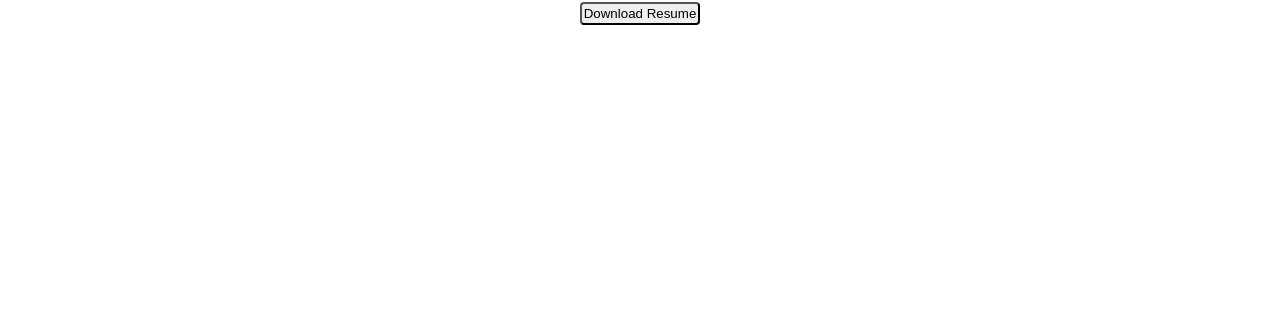
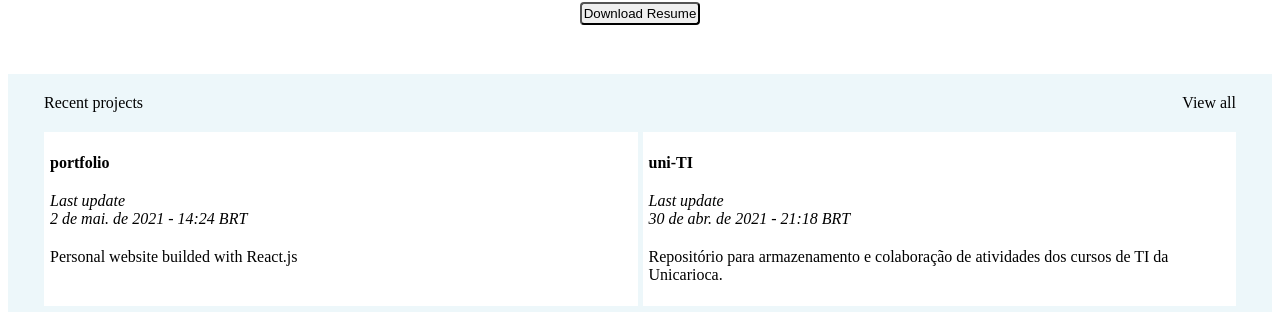
Before and after one commit to viniciusoliveiras/portfolio, a Next.js app: page /home in a window 1280 px wide. Shown: the part 680-997 px from the top of the page. Before the commit the page ends 800 px from the top, so only its background shows below. Built offline with nearby package versions, Linux system fonts and the light colour scheme.

Commit message:
RecentProjects

```diff
--- /dev/null
+++ b/src/components/RecentProjects.tsx
@@ -0,0 +1,46 @@
+import Link from 'next/link';
+import { Flex, Text, Grid } from '@chakra-ui/react';
+
+export function RecentProjects() {
+  return (
+    <Flex mt='24' px='36' flex='1' bgColor='#EDF7FA' flexDirection='column' >
+      <Flex justify='space-between' flex='1' mt='4'>
+        <Text fontSize='xl'>Recent projects</Text>
+        <Link href='/projects'>
+          <Text color='cyan.500'>View all</Text>
+        </Link>
+      </Flex>
+
+      <Grid templateColumns='repeat(2, 1fr)' mt='4' gap={5} mb='6'>
+        <Flex bgColor='white' flexDirection='column' p='6'>
+          <Text fontSize='2xl' fontWeight='bold'>
+            portfolio
+          </Text>
+
+          <Flex my='4' flexDirection='column'>
+            <Text as='i'>Last update</Text>
+            <Text as='i'>2 de mai. de 2021 - 14:24 BRT</Text>
+          </Flex>
+
+          <Text>Personal website builded with React.js</Text>
+        </Flex>
+
+        <Flex bgColor='white' flexDirection='column' p='6'>
+          <Text fontSize='2xl' fontWeight='bold'>
+            uni-TI
+          </Text>
+
+          <Flex my='4' flexDirection='column'>
+            <Text as='i'>Last update</Text>
+            <Text as='i'>30 de abr. de 2021 - 21:18 BRT</Text>
+          </Flex>
+
+          <Text>
+            Repositório para armazenamento e colaboração de atividades dos
+            cursos de TI da Unicarioca.
+          </Text>
+        </Flex>
+      </Grid>
+    </Flex>
+  );
+}
--- a/src/pages/home.tsx
+++ b/src/pages/home.tsx
@@ -2,13 +2,14 @@ import Head from 'next/head';
 import { useEffect } from 'react';
 import { AboutMe } from '../components/AboutMe';
 import { Header } from '../components/Header';
+import { RecentProjects } from '../components/RecentProjects';
 
 export default function Home() {
-  useEffect(() => {
-    alert(
-      '⚠️ Página ainda em construção. Alguns recursos podem não estar disponíveis ou otimizados. ⚠️'
-    );
-  }, []);
+  // useEffect(() => {
+  //   alert(
+  //     '⚠️ Página ainda em construção. Alguns recursos podem não estar disponíveis ou otimizados. ⚠️'
+  //   );
+  // }, []);
 
   return (
     <>
@@ -19,6 +20,8 @@ export default function Home() {
       <Header />
 
       <AboutMe />
+
+      <RecentProjects />
     </>
   );
 }
```
